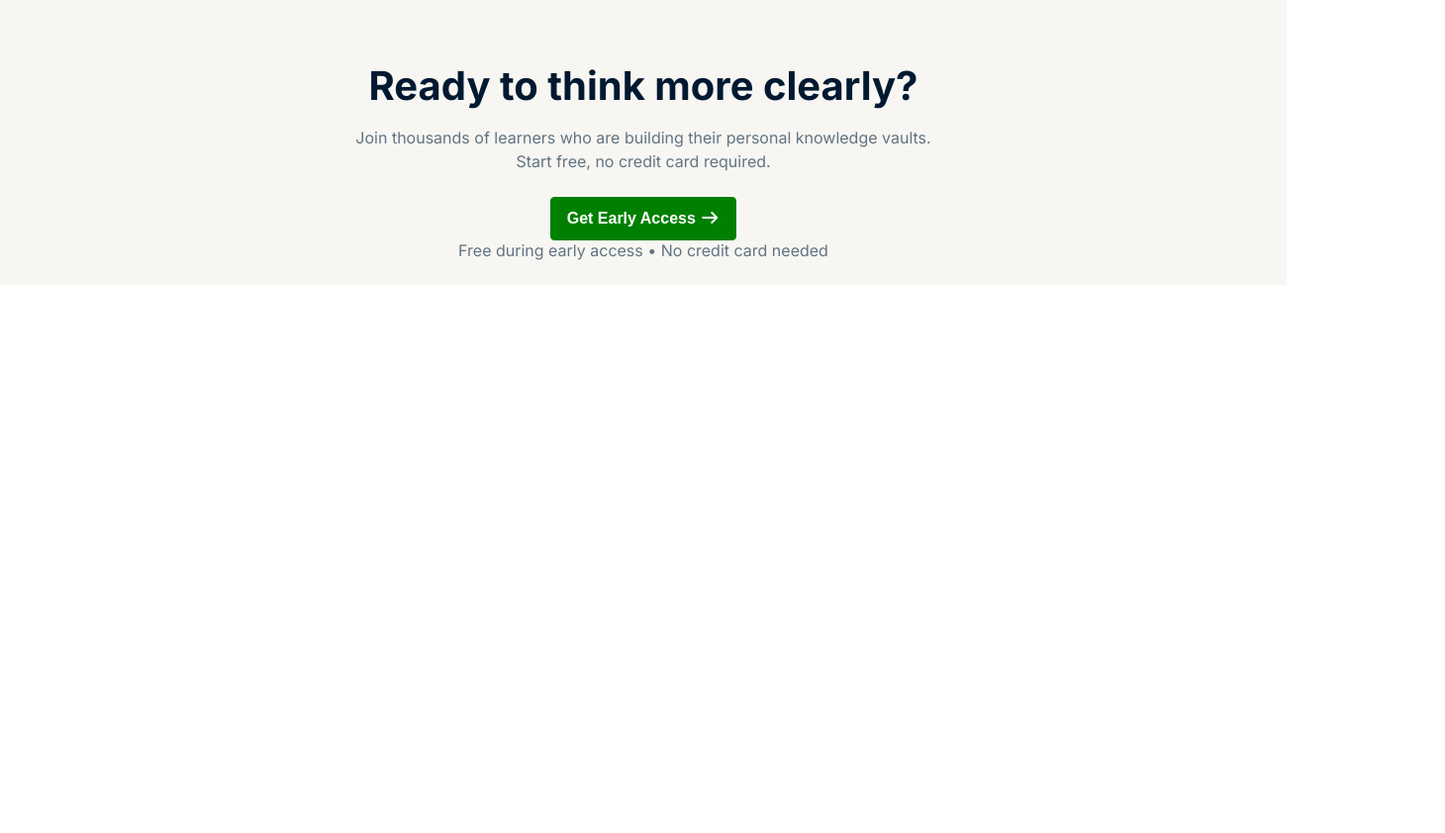
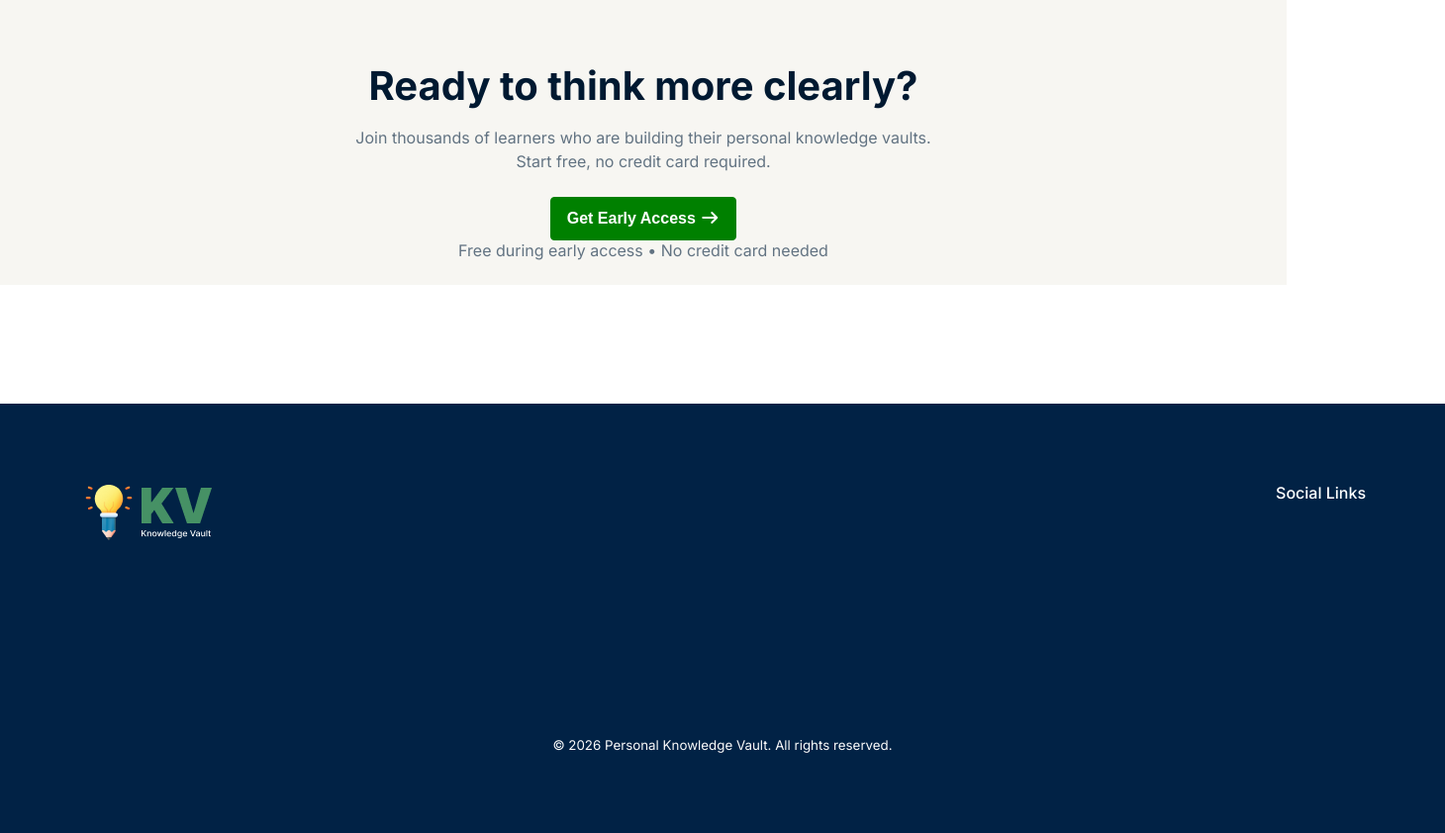
Before and after one commit to khorshedalam0369-hash/projects-a01, a plain HTML site: page index.html in a window 1280 px wide. Shown: the part 2045-2887 px from the top of the page at 99% size, 1460 px wide, since content can reach past the window. Before the commit the page ends 2333 px from the top, so only its background shows below. Drawn offline with Linux system fonts and the light colour scheme.

Commit message:
first commit add footer

```diff
--- a/index.html
+++ b/index.html
@@ -139,6 +139,25 @@
         </div>
     </section>
 
+    <footer>
+        <section class="footer-content">
+            <div class="footer-logo">
+                <img src="./assets/logo-footer.png" alt="">
+
+
+                <div class="footer-container">
+                    <h3>Social Links</h3>
+
+                    <img src=" " alt="">
+                    <img src=" " alt="">
+                    <img src=" " alt="">
+
+                </div>
+            </div>
+
+            <div class="end"><small>© 2026 Personal Knowledge Vault. All rights reserved.</small></div>
+        </section>
+    </footer>
 
 </body>
 
--- a/style.css
+++ b/style.css
@@ -261,3 +261,34 @@ header #navbar {
     color: #627382;
     padding-bottom: 25px;
 }
+
+
+
+.footer-content{
+    width: 1300px;
+    max-width: 1600px;
+    padding: 80px ;
+    margin: 0 auto;
+    margin-top: 120px;
+    text-align: center;
+    background-color: #012245;
+}
+
+.footer-logo{
+    display: flex;
+    justify-content: space-between;
+}
+
+.footer-container h3{
+    font-size: 16px;
+    font-weight: 500;
+    color: #FFFFFF;
+    margin-bottom: 16px;
+}
+
+
+.end{
+    font-size: 16px;
+    color: #FAFAFA;
+    padding: 194px 20px 0;
+  }
```
Also changed, not shown: assets/fac.png (added).
